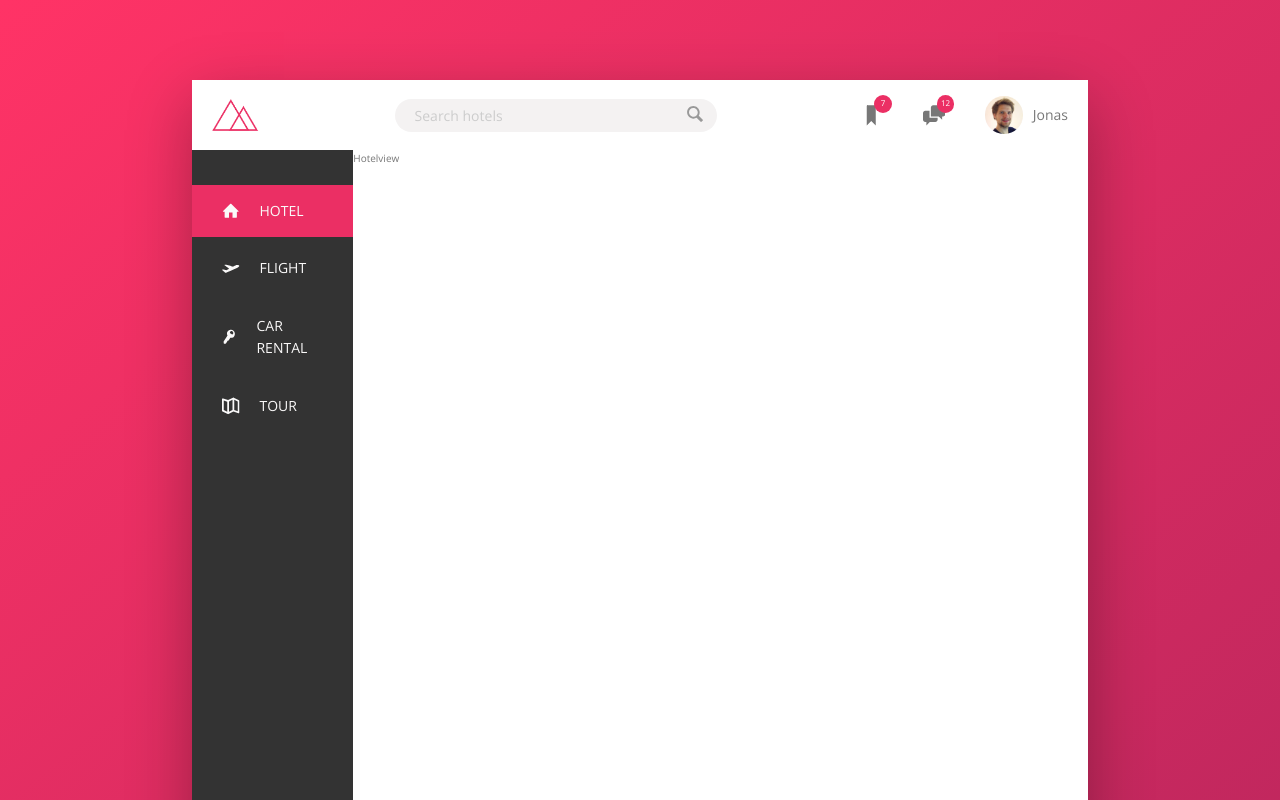
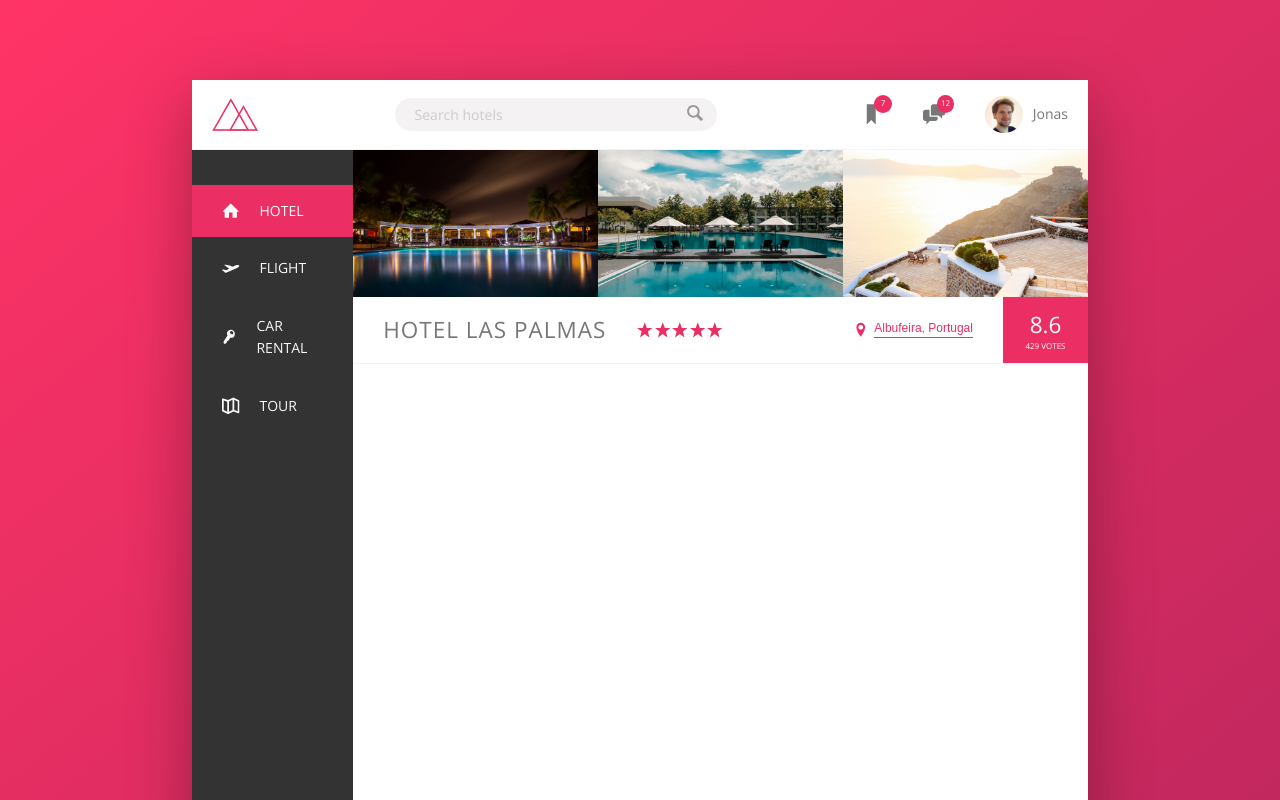
Before and after one commit to jinhanloh2021/Learn-advanced-CSS-SASS, a React (Create React App) app in the folder Trillo/: page / in a window 1280 px wide. Shown: the top 800 px of the page. Built offline with nearby package versions, Linux system fonts and the light colour scheme.

Commit message:
Add hotel view. Use infinite animation.

```diff
--- /dev/null
+++ b/Trillo/src/components/content/hotelview/Gallery.tsx
@@ -0,0 +1,18 @@
+import React from 'react';
+import './gallery.scss';
+
+export default function Gallery() {
+  return (
+    <div className="gallery">
+      <figure className="gallery__item">
+        <img src="img/hotel-1.jpg" alt="Pic of hotel 1" className="gallery__photo" />
+      </figure>
+      <figure className="gallery__item">
+        <img src="img/hotel-2.jpg" alt="Pic of hotel 2" className="gallery__photo" />
+      </figure>
+      <figure className="gallery__item">
+        <img src="img/hotel-3.jpg" alt="Pic of hotel 3" className="gallery__photo" />
+      </figure>
+    </div>
+  );
+}
--- a/Trillo/src/components/content/hotelview/Hotelview.tsx
+++ b/Trillo/src/components/content/hotelview/Hotelview.tsx
@@ -1,8 +1,31 @@
 import React from 'react';
 import './hotelview.scss';
+import Stars from './Stars';
+import Gallery from './Gallery';
 
-type Props = {};
+// type Props = {};
 
-export default function Hotelview({}: Props) {
-  return <main className="hotel-view">Hotelview</main>;
+export default function Hotelview() {
+  return (
+    <main className="hotel-view">
+      <Gallery />
+
+      <div className="overview">
+        <h1 className="overview__heading">Hotel Las Palmas</h1>
+        <Stars />
+
+        <div className="overview__location">
+          <svg className="overview__location-icon">
+            <use xlinkHref="./icons/symbol-defs.svg#icon-location-pin"></use>
+          </svg>
+          <button className="overview__location-btn">Albufeira, Portugal</button>
+        </div>
+
+        <div className="overview__rating">
+          <div className="overview__rating-average">8.6</div>
+          <div className="overview__rating-count">429 votes</div>
+        </div>
+      </div>
+    </main>
+  );
 }
--- /dev/null
+++ b/Trillo/src/components/content/hotelview/Stars.tsx
@@ -0,0 +1,24 @@
+import React from 'react';
+import './stars.scss';
+
+export default function Stars() {
+  return (
+    <div className="overview__stars">
+      <svg className="overview__stars-icon">
+        <use xlinkHref="./icons/symbol-defs.svg#icon-star"></use>
+      </svg>
+      <svg className="overview__stars-icon">
+        <use xlinkHref="./icons/symbol-defs.svg#icon-star"></use>
+      </svg>
+      <svg className="overview__stars-icon">
+        <use xlinkHref="./icons/symbol-defs.svg#icon-star"></use>
+      </svg>
+      <svg className="overview__stars-icon">
+        <use xlinkHref="./icons/symbol-defs.svg#icon-star"></use>
+      </svg>
+      <svg className="overview__stars-icon">
+        <use xlinkHref="./icons/symbol-defs.svg#icon-star"></use>
+      </svg>
+    </div>
+  );
+}
--- /dev/null
+++ b/Trillo/src/components/content/hotelview/gallery.scss
@@ -0,0 +1,7 @@
+.gallery {
+  display: flex;
+  &__photo {
+    width: 100%;
+    display: block;
+  }
+}
--- a/Trillo/src/components/content/hotelview/hotelview.scss
+++ b/Trillo/src/components/content/hotelview/hotelview.scss
@@ -3,3 +3,96 @@
   flex: 1;
   height: 80rem;
 }
+
+.overview {
+  display: flex;
+  align-items: center;
+  border-bottom: 1px solid var(--color-grey-light-2);
+  &__heading {
+    font-size: 2.25rem;
+    font-weight: 300;
+    text-transform: uppercase;
+    letter-spacing: 1px;
+    padding: 1.5rem 3rem;
+  }
+
+  &__stars {
+    display: flex; //remove space below stars. Star was behaving like text.
+    margin-right: auto;
+  }
+
+  &__stars-icon,
+  &__location-icon {
+    width: 1.75rem;
+    height: 1.75rem;
+    fill: var(--color-primary);
+  }
+  &__location {
+    font-size: 1.2rem;
+    display: flex;
+    align-items: center;
+  }
+
+  &__location-icon {
+    margin-right: 0.5rem;
+  }
+
+  &__rating {
+    background-color: var(--color-primary);
+    margin-left: 3rem;
+    color: #fff;
+    align-self: stretch;
+    padding: 0 2.25rem;
+
+    display: flex;
+    flex-direction: column;
+    align-items: center;
+    justify-content: center;
+  }
+  &__rating-count {
+    font-size: 0.8rem;
+    text-transform: uppercase;
+  }
+  &__rating-average {
+    font-size: 2.25rem;
+    font-weight: 300;
+    margin-bottom: -3px;
+  }
+}
+
+.overview__location-btn {
+  border: none;
+  color: var(--color-primary);
+  font-size: inherit;
+  border-bottom: 1px solid currentColor;
+  padding-bottom: 2px;
+  display: inline-block;
+  background-color: transparent;
+  cursor: pointer;
+  transition: all 0.2s;
+
+  &:hover {
+    color: var(--color-grey-dark-1);
+  }
+
+  &:focus {
+    outline: none;
+    animation: pulsate 1s infinite;
+  }
+}
+
+@keyframes pulsate {
+  0% {
+    transform: scale(1);
+    box-shadow: none;
+  }
+
+  50% {
+    transform: scale(1.05);
+    box-shadow: 0 1rem 4rem rgba(0, 0, 0, 0.25);
+  }
+  100% {
+    transform: scale(1);
+    box-shadow: none;
+  }
+}
--- a/Trillo/src/components/content/sidebar/Sidebar.tsx
+++ b/Trillo/src/components/content/sidebar/Sidebar.tsx
@@ -1,14 +1,14 @@
 import React from 'react';
 import './sidebar.scss';
 
-type Props = {};
+// type Props = {};
 
-export default function Sidebar({}: Props) {
+export default function Sidebar() {
   return (
     <nav className="sidebar">
       <ul className="side-nav">
         <li className="side-nav__item side-nav__item--active">
-          <a href="#" className="side-nav__link">
+          <a href="./" className="side-nav__link">
             <svg className="side-nav__icon">
               <use xlinkHref="./icons/symbol-defs.svg#icon-home"></use>
             </svg>
@@ -16,7 +16,7 @@ export default function Sidebar({}: Props) {
           </a>
         </li>
         <li className="side-nav__item">
-          <a href="#" className="side-nav__link">
+          <a href="./" className="side-nav__link">
             <svg className="side-nav__icon">
               <use xlinkHref="./icons/symbol-defs.svg#icon-aircraft-take-off"></use>
             </svg>
@@ -24,7 +24,7 @@ export default function Sidebar({}: Props) {
           </a>
         </li>
         <li className="side-nav__item">
-          <a href="#" className="side-nav__link">
+          <a href="./" className="side-nav__link">
             <svg className="side-nav__icon">
               <use xlinkHref="./icons/symbol-defs.svg#icon-key"></use>
             </svg>
@@ -32,7 +32,7 @@ export default function Sidebar({}: Props) {
           </a>
         </li>
         <li className="side-nav__item">
-          <a href="#" className="side-nav__link">
+          <a href="./" className="side-nav__link">
             <svg className="side-nav__icon">
               <use xlinkHref="./icons/symbol-defs.svg#icon-map"></use>
             </svg>
--- a/Trillo/src/components/header/header.scss
+++ b/Trillo/src/components/header/header.scss
@@ -1,7 +1,7 @@
 header {
   height: 7rem;
   background-color: #fff;
-  border-bottom: var(--color-grey-light-2);
+  border-bottom: 1px solid var(--color-grey-light-2);
 
   font-size: 1.4rem;
 
```
Also changed, not shown: Trillo/src/components/content/hotelview/stars.scss (added).
